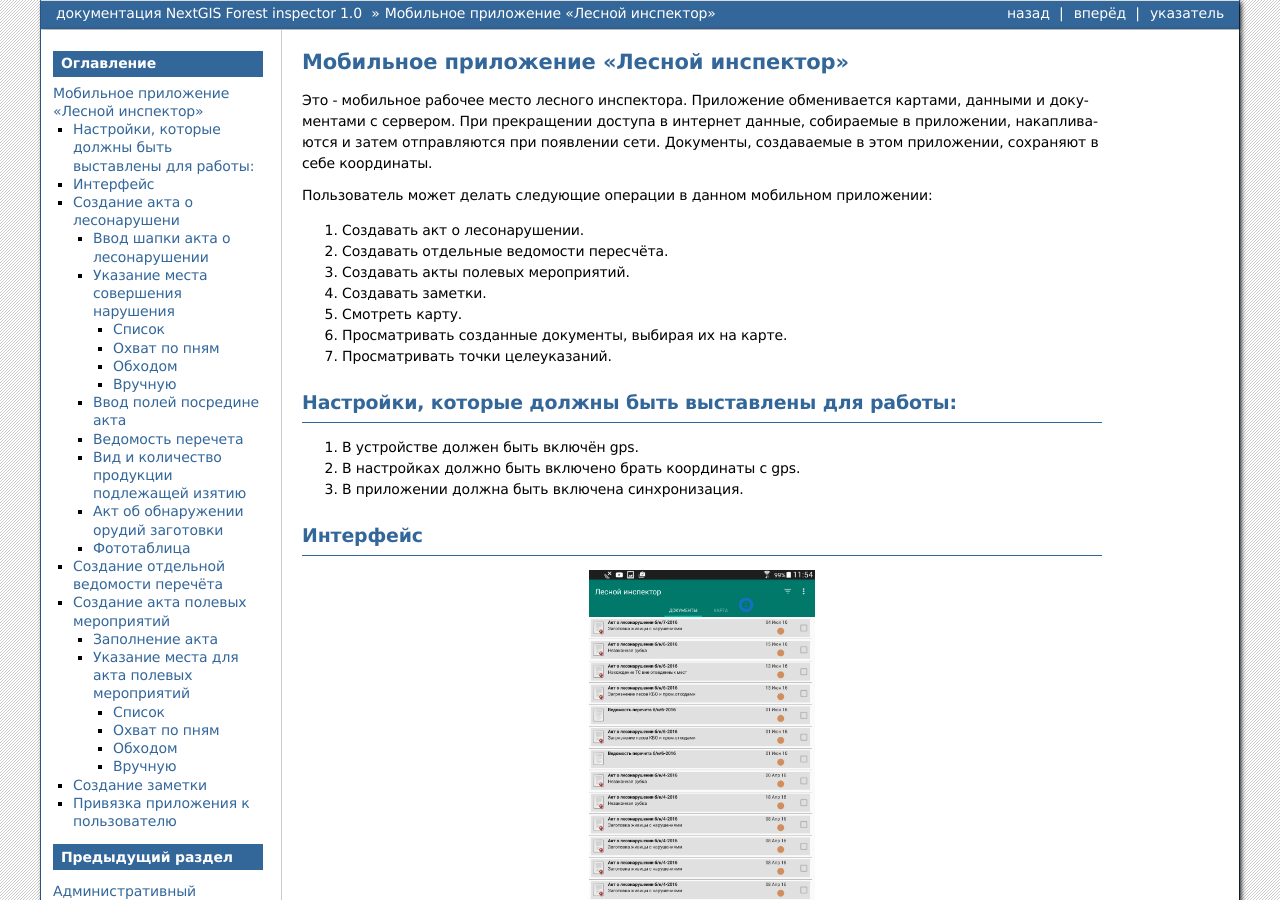
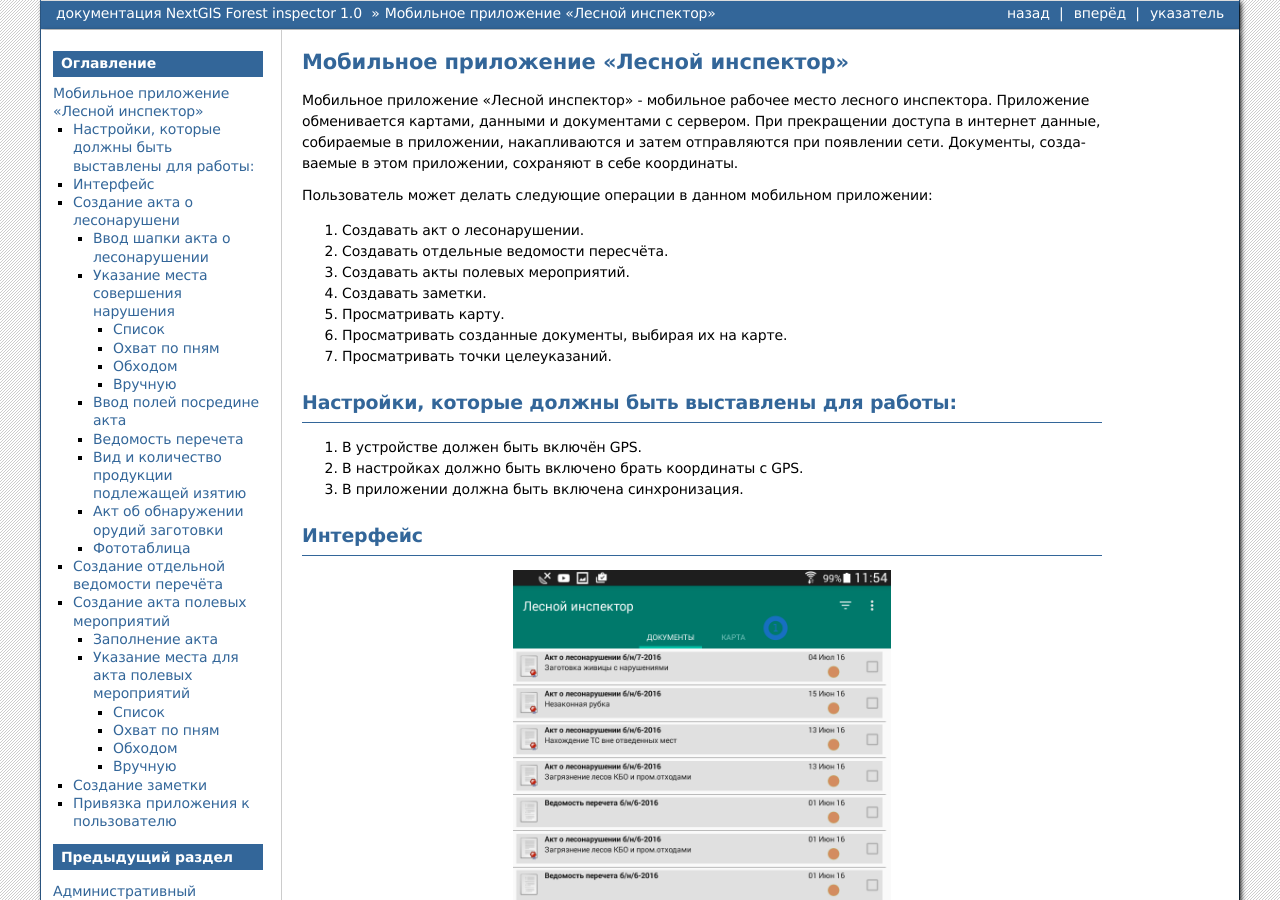
Before and after one commit to nextgis/docs_forestinspector, a Sphinx documentation site: the page built from source/inspector.rst, in a window 1280 px wide and 900 px high. Built offline with Sphinx 7.4.7, drawn with Linux system fonts in a browser that asks for light colours; formulas are drawn with MathJax 3; some of the changed text lies outside the part shown.

Commit message:
орфография+размры рисунков

```diff
--- a/source/inspector.rst
+++ b/source/inspector.rst
@@ -5,7 +5,10 @@
 Мобильное приложение "Лесной инспектор"
 =======================================
 
-Это - мобильное рабочее место лесного инспектора. Приложение обменивается картами, данными и документами с сервером. При прекращении доступа в интернет данные, собираемые в приложении, накапливаются и затем отправляются при появлении сети. Документы, создаваемые в этом приложении, сохраняют в себе координаты.
+Мобильное приложение "Лесной инспектор" - мобильное рабочее место лесного инспектора.
+Приложение обменивается картами, данными и документами с сервером. При прекращении
+доступа в интернет данные, собираемые в приложении, накапливаются и затем отправляются
+при появлении сети. Документы, создаваемые в этом приложении, сохраняют в себе координаты.
 
 Пользователь может делать следующие операции в данном мобильном приложении:
 
@@ -13,17 +16,16 @@
 2. Создавать отдельные ведомости пересчёта.
 3. Создавать акты полевых мероприятий.
 4. Создавать заметки.
-5. Смотреть карту.
+5. Просматривать карту.
 6. Просматривать созданные документы, выбирая их на карте.
 7. Просматривать точки целеуказаний.
 
 Настройки, которые должны быть выставлены для работы:
 ----------------------------------------------------------
 
-1. В устройстве должен быть включён gps.
-2. В настройках должно быть включено брать координаты с gps.
+1. В устройстве должен быть включён GPS.
+2. В настройках должно быть включено брать координаты с GPS.
 3. В приложении должна быть включена синхронизация.
-
 
 Интерфейс
 -------------------------
@@ -31,7 +33,7 @@
 .. figure:: _static/fw_start_screen.png
    :name: fw_start_screen
    :align: center
-   :width: 6cm
+   :width: 10cm
 
    Главный экран программы, показываемый после запуска.
 
@@ -162,7 +164,7 @@
 .. figure:: _static/fw_ngmobile_toolbar_mpolyg_pic.png
    :name: fw_ngmobile_toolbar_mpolyg_pic
    :align: center
-
+   :width: 10cm
 
    Панель инструментов редактирования мультиполигона.
 
@@ -233,7 +235,7 @@
 .. figure:: _static/fw_akt_o_lesonarushenii_save_signature.png
    :name: fw_akt_o_lesonarushenii_save_signature
    :align: center
-   :width: 6cm
+   :width: 10cm
 
    Окно для введение подписи перед отправкой акта.
 
@@ -266,7 +268,7 @@
 .. figure:: _static/fw_pereschet_data.png
    :name: fw_pereschet_data
    :align: center
-   :width: 6cm
+   :width: 10cm
 
    Окно ведомости пересчёта с введёнными данными.
 
@@ -283,7 +285,7 @@
 .. figure:: _static/fw_produkcia_dlya_izatia_entering.png
    :name: fw_produkcia_dlya_izatia_entering
    :align: center
-   :width: 6cm
+   :width: 10cm
 
    Окно добавления данных о продукции для изъятия.
 
@@ -294,7 +296,7 @@
 .. figure:: _static/fw_produkcia_dlya_izatia_data.png
    :name: fw_produkcia_dlya_izatia_data
    :align: center
-   :width: 6cm
+   :width: 10cm
 
    Окно продукции для изъятия с введёнными данными.
 
@@ -315,7 +317,7 @@
 .. figure:: _static/fw_akt_obnaruzenia_orudiy_entering.png
    :name: fw_akt_obnaruzenia_orudiy_entering
    :align: center
-   :width: 6cm
+   :width: 10cm
 
    Окно добавления данных о продукции для изъятия.
 
@@ -326,7 +328,7 @@
 .. figure:: _static/fw_akt_obnaruzenia_orudiy_data.png
    :name: fw_akt_obnaruzenia_orudiy_data
    :align: center
-   :width: 6cm
+   :width: 10cm
 
    Окно продукции для изъятия с введёнными данными.
 
@@ -380,7 +382,7 @@
 .. figure:: _static/fw_pereschet_data.png
    :name: fw_pereschet_standalone_data
    :align: center
-   :width: 6cm
+   :width: 10cm
 
    Окно ведомости пересчёта с введёнными данными.
 
@@ -525,22 +527,25 @@
 
 .. note:: Мультиполигон - значит что фигура может состоять из нескольких отдельных областей.
 
-При необходимости можно добавить к геометрии другую область - Нажмите на кнопку, обозначенную на :numref:`fw_ngmobile_creating_mpolyg_pic_2` номером 3.
+При необходимости можно добавить к геометрии другую область. Нажмите на кнопку, обозначенную на :numref:`fw_ngmobile_creating_mpolyg_pic_2` номером 3.
 
 Кнопка 6 - удаляет выделенную точку.
 
 .. note:: Если экран узкий, и все кнопки на экране не поместятся, то они будут видны в меню, открываемом самой левой кнопкой на экране.
 
-После рисования геометрии нажмите галочку в нижней панели (кнопку 1). На экране появится предложение ввести текст для территории (см. :numref:`fw_text_for_videl_2`).
+После рисования геометрии нажмите галочку в нижней панели (кнопку 1). На экране появится
+предложение ввести текст для территории (см. :numref:`fw_text_for_videl_2`).
 
 .. figure:: _static/fw_text_for_videl.png
    :name: fw_text_for_videl_2
    :align: center
    :width: 10cm
 
-   Предложение ввести текст для территории
+   Предложение ввести текст для территории.
 
-Вы можете нажать кнопку :guilabel:`Сохранить` - тогда в акте будет записан текст, например: "Хорское лесничество Лазовское, часть 1 участковое лесничество квартал 275, квартал 274". Если вы хотите уточнить этот текст номерами выделов, то на экране карты нажмите пальцем на геометрию, нажмите галочку, в сообщении :guilabel:`Введите текст для территории` выберите :guilabel:`Набрать текст`, и исправьте текст.
+Вы можете нажать кнопку :guilabel:`Сохранить`, тогда в акте будет записан текст, например:
+"Хорское лесничество Лазовское, часть 1 участковое лесничество квартал 275, квартал 274".
+Если вы хотите уточнить этот текст номерами выделов, то на экране карты нажмите пальцем на геометрию, нажмите галочку, в сообщении :guilabel:`Введите текст для территории` выберите :guilabel:`Набрать текст`, и исправьте текст.
 
 В результате появление нового мультиполигона на карте на нижней панели инструментов
 редактирования мультиполигона кнопка под цифрой 1 изменяет изображение с галочки
@@ -549,10 +554,8 @@
 
 .. note:: На карте геометрия выделяется розовым цветом.
 
-После ввода геометрии нажмите галочку на верхней панели экрана с картой, и вы вернётесь на экран акта.
-
-
-
+После ввода геометрии нажмите галочку на верхней панели экрана с картой, и вы вернётесь
+на экран акта.
 
 
 Создание заметки
@@ -562,13 +565,12 @@
 
 * На главном экране нажмите основную кнопку приложения. Нажмите :guilabel:`Заметки`.
 
-
 .. figure:: _static/fw_note_create.png
    :name: fw_note_create
    :align: center
    :width: 10cm
 
-   Окно создания заметки
+   Окно создания заметки.
 
    1 - отменить создание; 2 - сохранить заметку; 3 - отменить создание; 4 - считать координаты с GPS заново; 5 - указать точку на карте;
 
```
Also changed, not shown: other parts of source/inspector.rst (+6 -5 lines).
